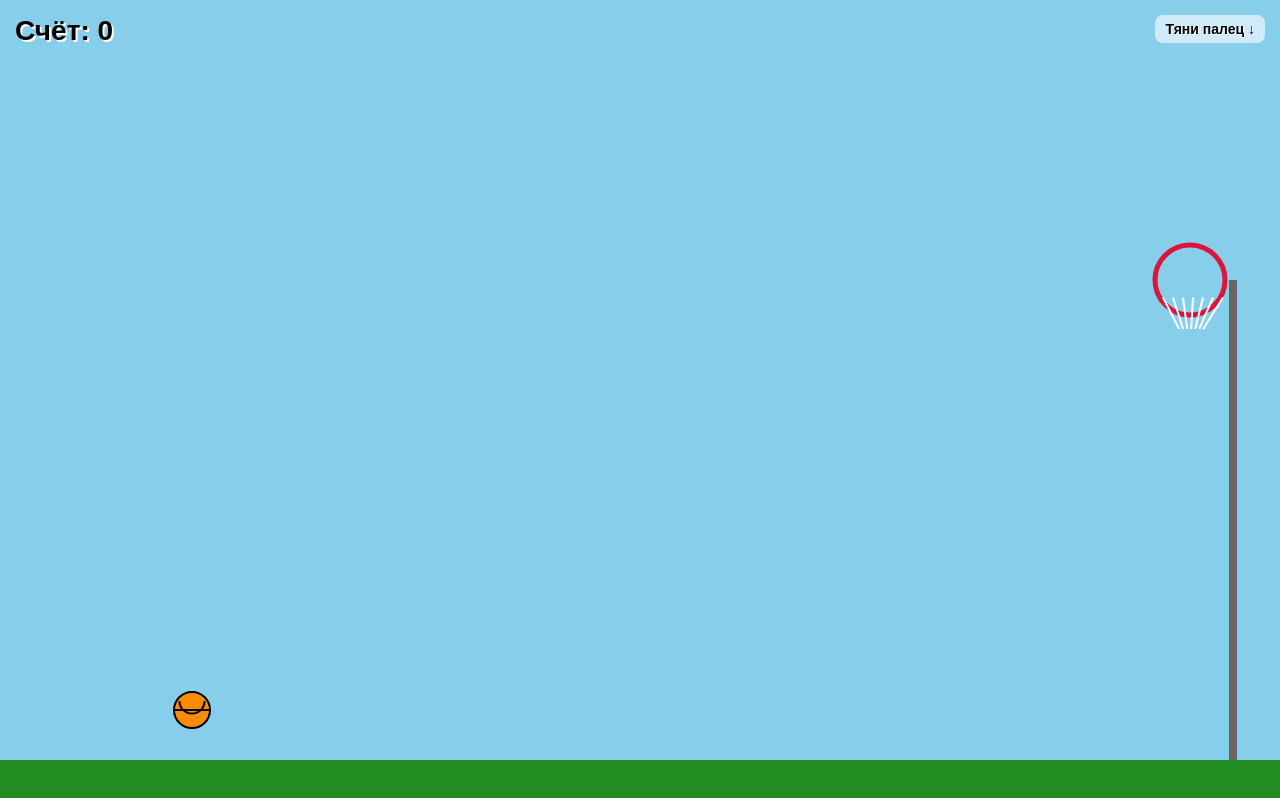
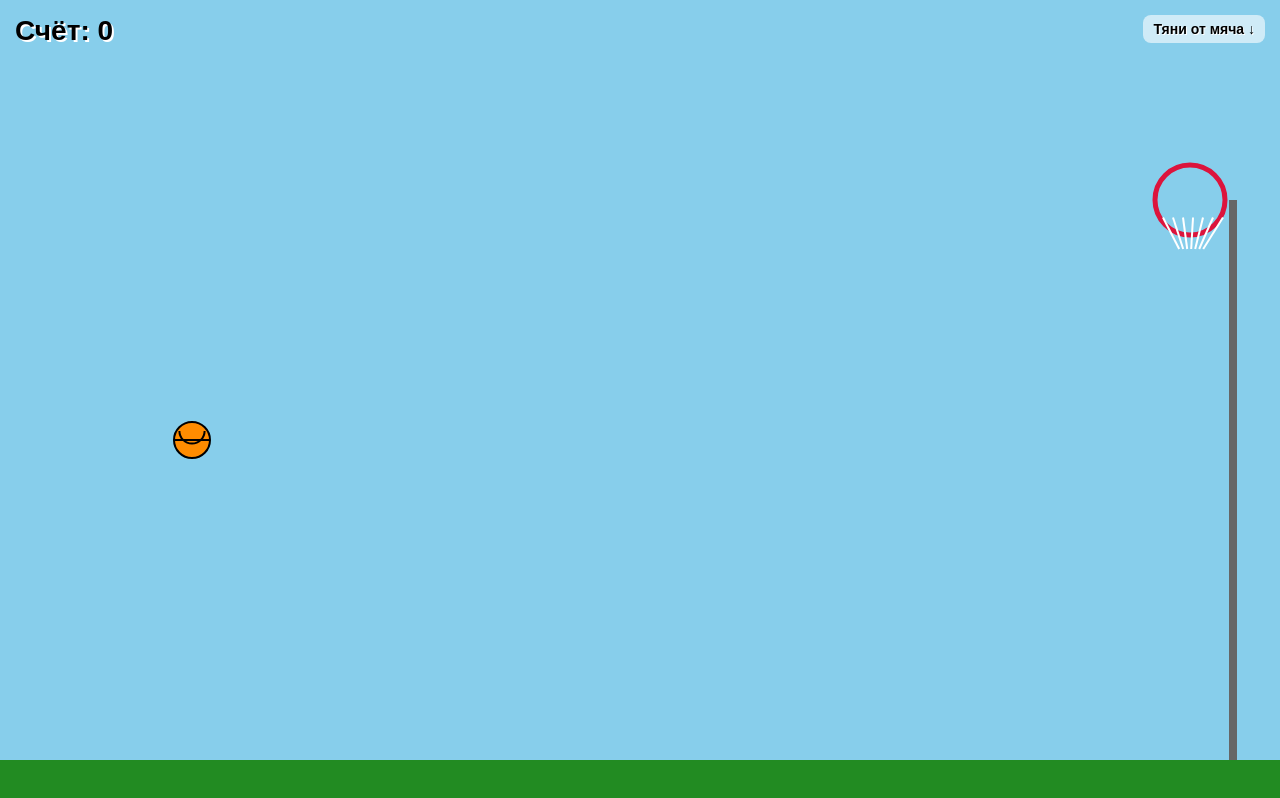
Before and after one commit to armen-single/basketball, a plain HTML site: page index.html in a window 1280 px wide. Drawn offline with Linux system fonts and the light colour scheme.

Commit message:
Update index.html

```diff
--- a/index.html
+++ b/index.html
@@ -33,7 +33,7 @@
 </head>
 <body>
 <div id="score">Счёт: 0</div>
-<div id="hint">Тяни палец ↓</div>
+<div id="hint">Тяни от мяча ↓</div>
 <canvas id="c"></canvas>
 
 <script>
@@ -46,26 +46,26 @@ function resize() {
   H = canvas.height = window.innerHeight;
 }
 resize();
-window.addEventListener('resize', () => { resize(); setHoop(); });
+window.addEventListener('resize', () => { resize(); setHoop(); resetBall(); });
 
 const hoop = { x: 0, y: 0, r: 35 };
 function setHoop() {
   hoop.x = W - 90;
-  hoop.y = H * 0.35;
+  hoop.y = H * 0.25;   // кольцо чуть выше
   hoop.r = Math.min(35, W * 0.06);
 }
 
 let ball = { x: 0, y: 0, r: 18, vx: 0, vy: 0, flying: false };
 function resetBall() {
   ball.x = W * 0.15;
-  ball.y = H - 90;
+  ball.y = H * 0.55;   // ⬆️ мяч теперь на середине высоты
   ball.r = Math.min(18, W * 0.035);
   ball.vx = 0;
   ball.vy = 0;
   ball.flying = false;
 }
 
-const gravity = 0.6;
+const gravity = 0.5;   // чуть легче гравитация
 let score = 0;
 const scoreEl = document.getElementById('score');
 let aiming = false;
@@ -214,4 +214,4 @@ setHoop();
 loop();
 </script>
 </body>
-  </html>
+</html>
```
